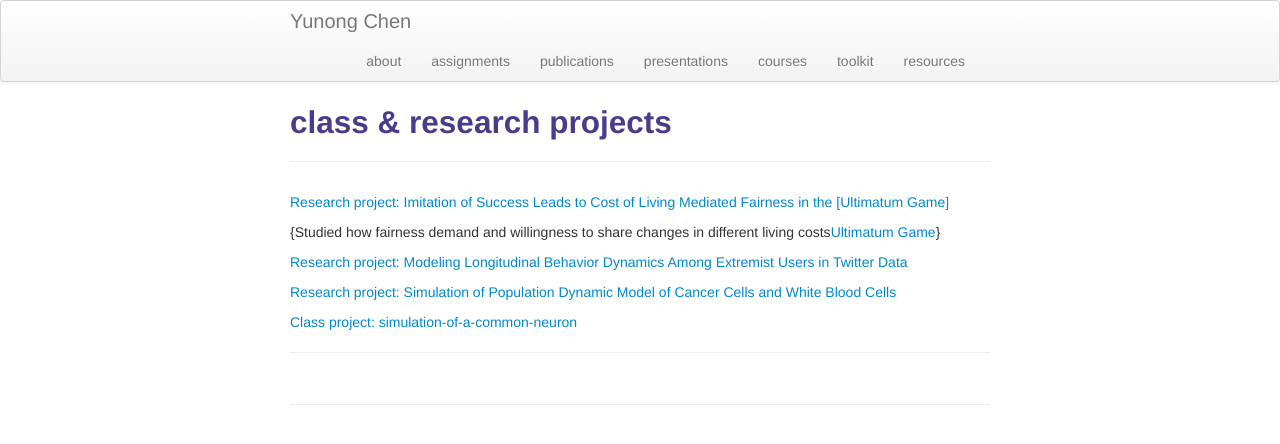
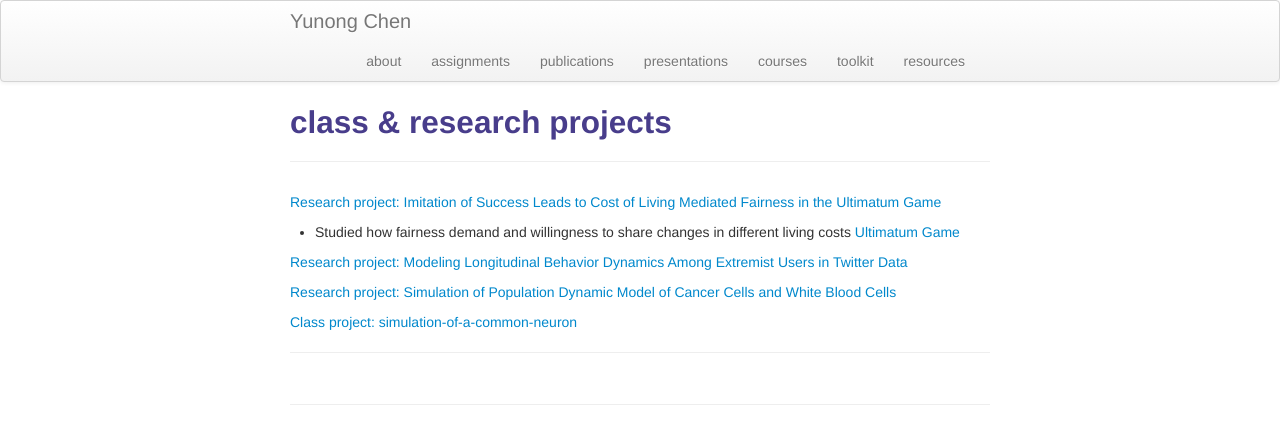
Before and after one commit to yunongch/yunongch.github.io, a Jekyll site: the page built from pages/assignments.md, in a window 1280 px wide. Shown: the top 444 px of the page. Built offline with Jekyll 4.4.1, drawn with Linux system fonts in a browser that asks for light colours.

```diff
--- a/pages/assignments.md
+++ b/pages/assignments.md
@@ -8,12 +8,14 @@ description: Ben Harvey's assignments
 
 
 
-[Research project: Imitation of Success Leads to Cost of Living Mediated Fairness in the [Ultimatum Game]](https://github.com/yunongch/Ultimatum-game/blob/main/README.md)
+[Research project: Imitation of Success Leads to Cost of Living Mediated Fairness in the Ultimatum Game](https://github.com/yunongch/Ultimatum-game/blob/main/README.md)
 
-{Studied how fairness demand and willingness to share changes in different living costs[Ultimatum Game](https://en.wikipedia.org/wiki/Ultimatum_game)}
+* Studied how fairness demand and willingness to share changes in different living costs [Ultimatum Game](https://en.wikipedia.org/wiki/Ultimatum_game)
+
 
 
 [Research project: Modeling Longitudinal Behavior Dynamics Among Extremist Users in Twitter Data](https://github.com/yunongch/twitter-study/blob/main/README.md)
+
 
 
 [Research project: Simulation of Population Dynamic Model of Cancer Cells and White Blood Cells](https://github.com/yunongch/cancer-cell-population-dynamic#readme)
```
